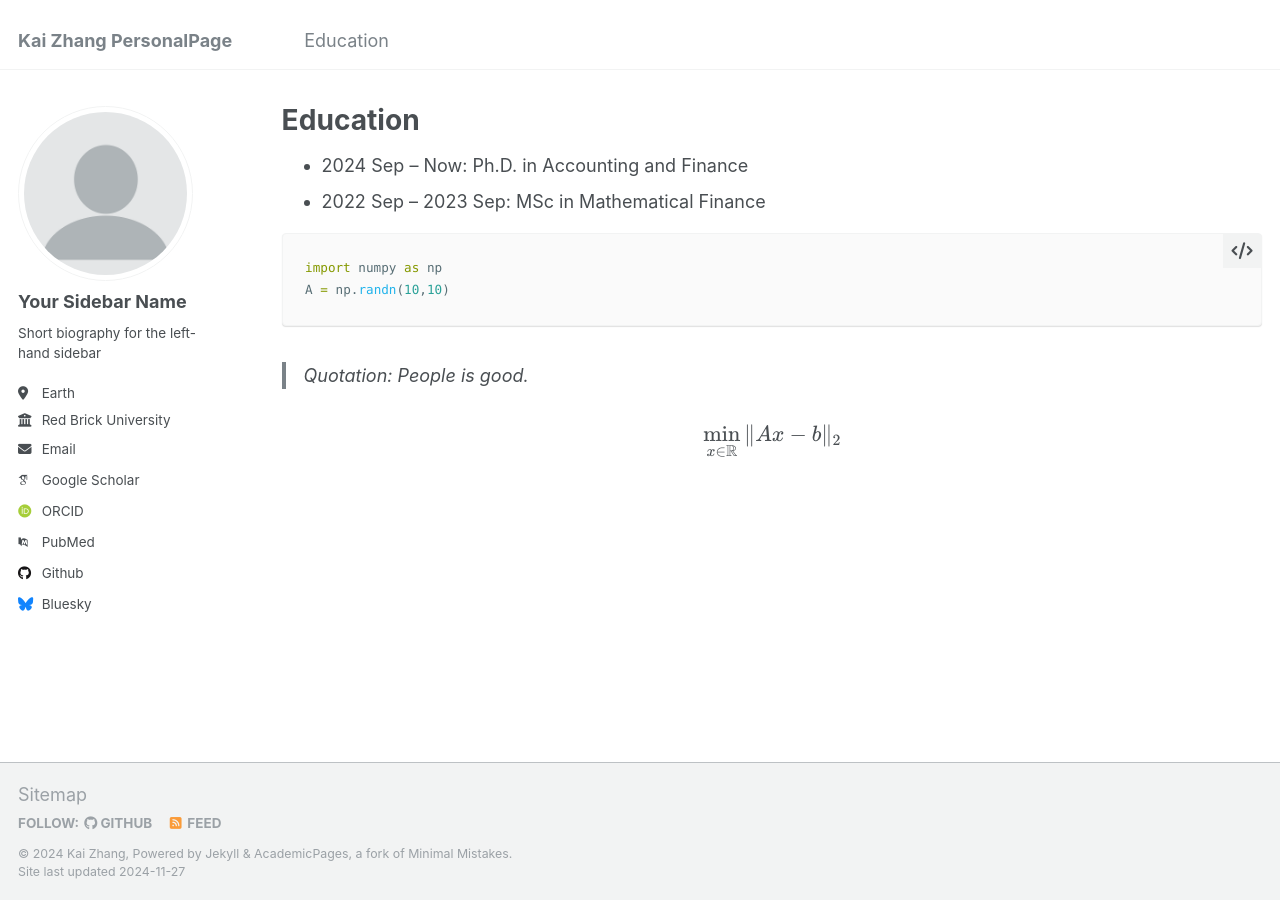
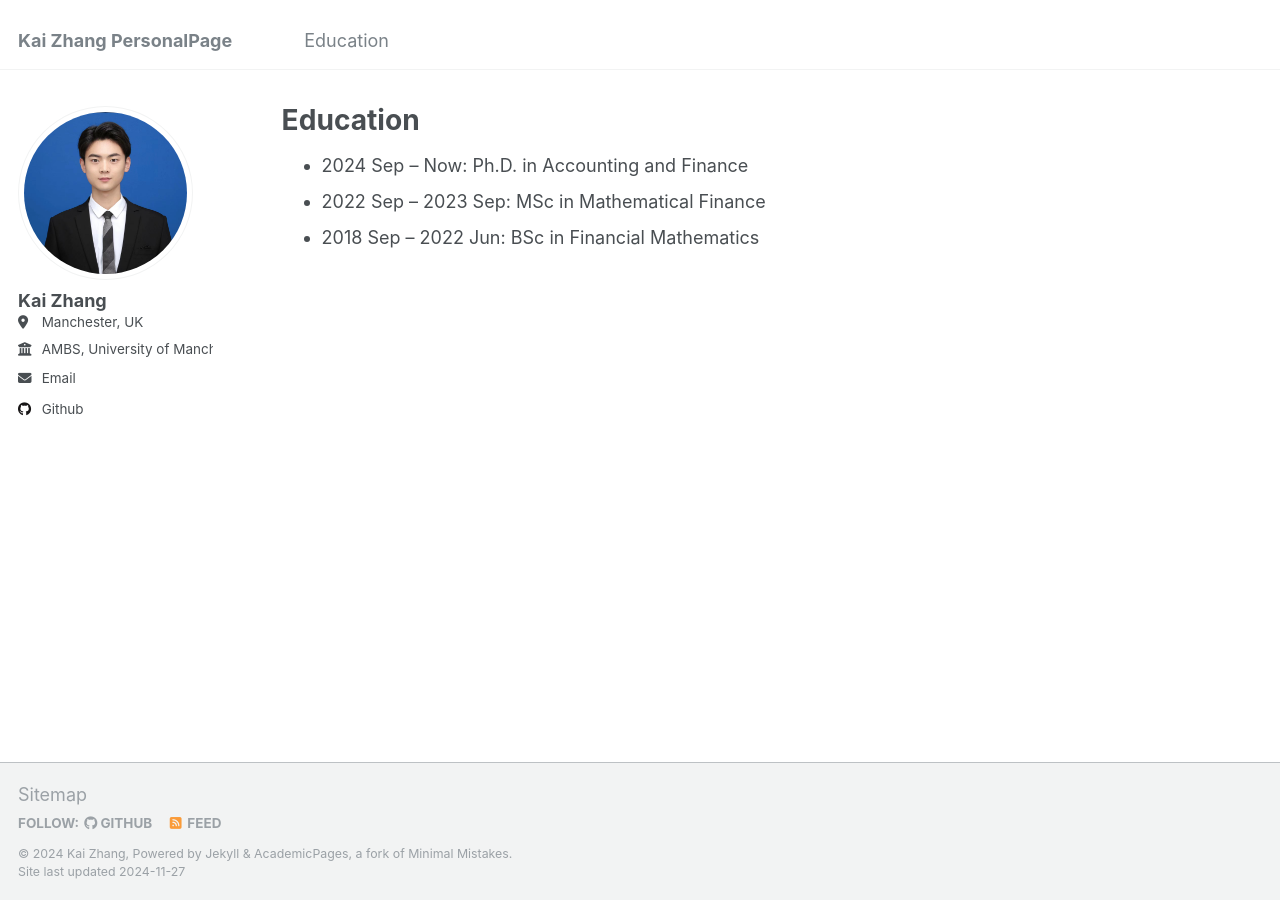
Before and after one commit to kaizhang1015/kaizhang1015.github.io, a Jekyll site: the page built from _pages/education.md, in a window 1280 px wide. Built offline with Jekyll 4.4.1, drawn with Linux system fonts in a browser that asks for light colours; some web fonts are replaced.

Commit message:
Add sidebar
Change some side bar settings

````diff
--- a/_config.yml
+++ b/_config.yml
@@ -21,35 +21,35 @@ repository               : "kaizhang1015/kaizhang1015.github.io"
 #               Additional customization can be done by editing /_includes/author-profile.html
 author:
   # Biographic information
-  avatar           : "profile.png"
-  name             : "Your Sidebar Name"
-  pronouns         : # example: "she/her"
-  bio              : "Short biography for the left-hand sidebar"
-  location         : "Earth"
-  employer         : "Red Brick University"
-  uri              : # URL
-  email            : "none@example.org"
+  avatar           : "myphoto.jpg"
+  name             : "Kai Zhang"
+  # pronouns         : # example: "she/her"
+  # bio              : "Short biography for the left-hand sidebar"
+  location         : "Manchester, UK"
+  employer         : "AMBS, University of Manchester"
+  # uri              : # URL
+  email            : "kai.zhang-13@postgrad.manchester.ac.uk"
 
   # Academic websites
-  arxiv            : # URL - Update with the correct link to your profile
-  googlescholar    : "https://scholar.google.com/citations?user=PS_CX0AAAAAJ"
-  impactstory      : # URL
-  orcid            : "http://orcid.org/yourorcidurl"
-  semantic         : # URL
-  pubmed           : "https://www.ncbi.nlm.nih.gov/pubmed/?term=john+snow"
-  researchgate     : # URL
-  scopus           : # URL
+  # arxiv            : # URL - Update with the correct link to your
+  # googlescholar    : "https://scholar.google.com/citations?user=PS_CX0AAAAAJ"
+  # impactstory      : # URL
+  # orcid            : "http://orcid.org/yourorcidurl"
+  # semantic         : # URL
+  # pubmed           : "https://www.ncbi.nlm.nih.gov/pubmed/?term=john+snow"
+  # researchgate     : # URL
+  # scopus           : # URL
 
   # Repositories and software development
   bitbucket        : # Username - Update with your username on the site
   codepen          : # Username
   dribbble         : # Username
-  github           : "academicpages"
+  github           : "kaizhang1015"
   kaggle           : # Username
   stackoverflow    : # User number or user number and name (i.e., use "1" or "1/jeff-atwood")
 
   # Social media
-  bluesky          : "bsky.app" # Replace this with you Bluesky username
+  # bluesky          : "bsky.app" # Replace this with you Bluesky username
   facebook         : # Username
   flickr           : # Username
   foursquare       : # Username
--- a/_pages/education.md
+++ b/_pages/education.md
@@ -9,14 +9,4 @@ redirect_from:
 
 * 2024 Sep -- Now: Ph.D. in Accounting and Finance
 * 2022 Sep -- 2023 Sep: MSc in Mathematical Finance
-
-``` python
-import numpy as np
-A = np.randn(10,10)
-```
-
-> Quotation: People is good.
-
-$$
-\min_{x \in \mathbb{R}} \| Ax - b\|_2
-$$
+* 2018 Sep -- 2022 Jun: BSc in Financial Mathematics
````
Also changed, not shown: images/myphoto.jpg (added), 2 other files.
